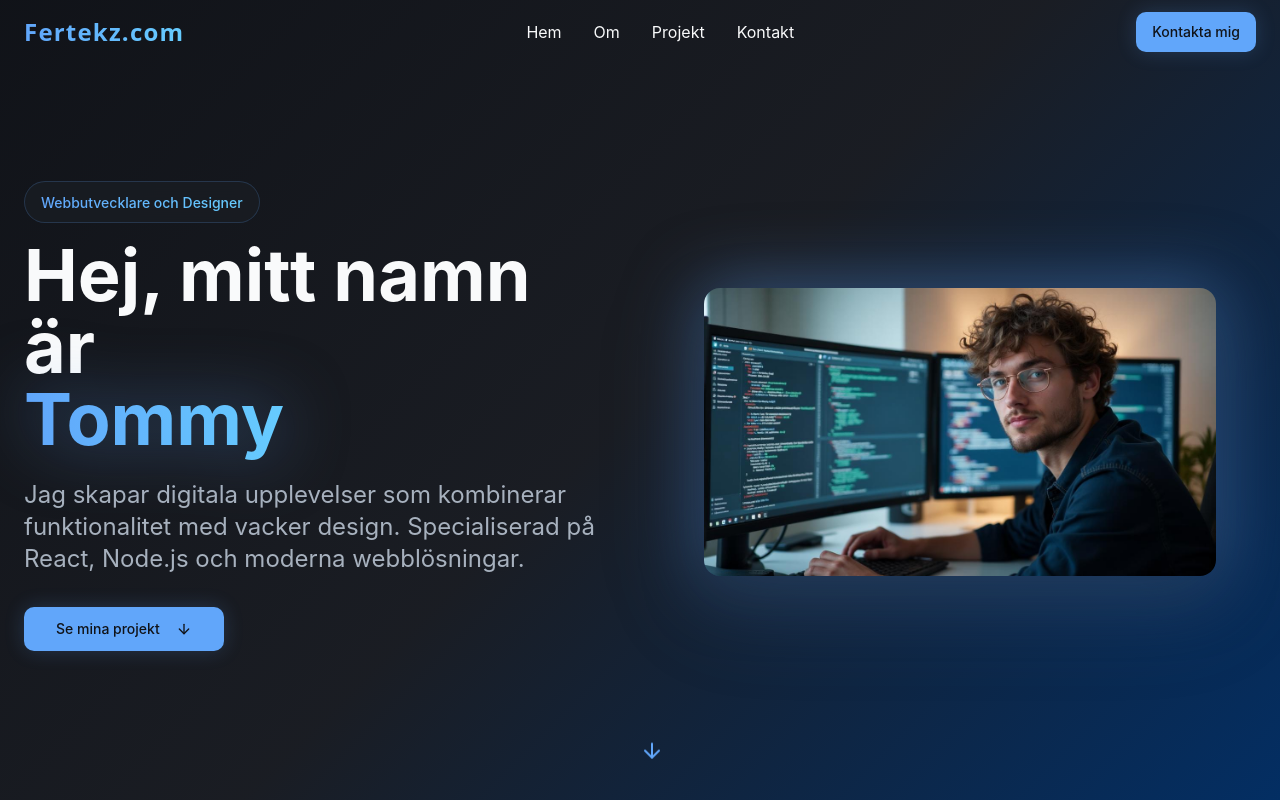
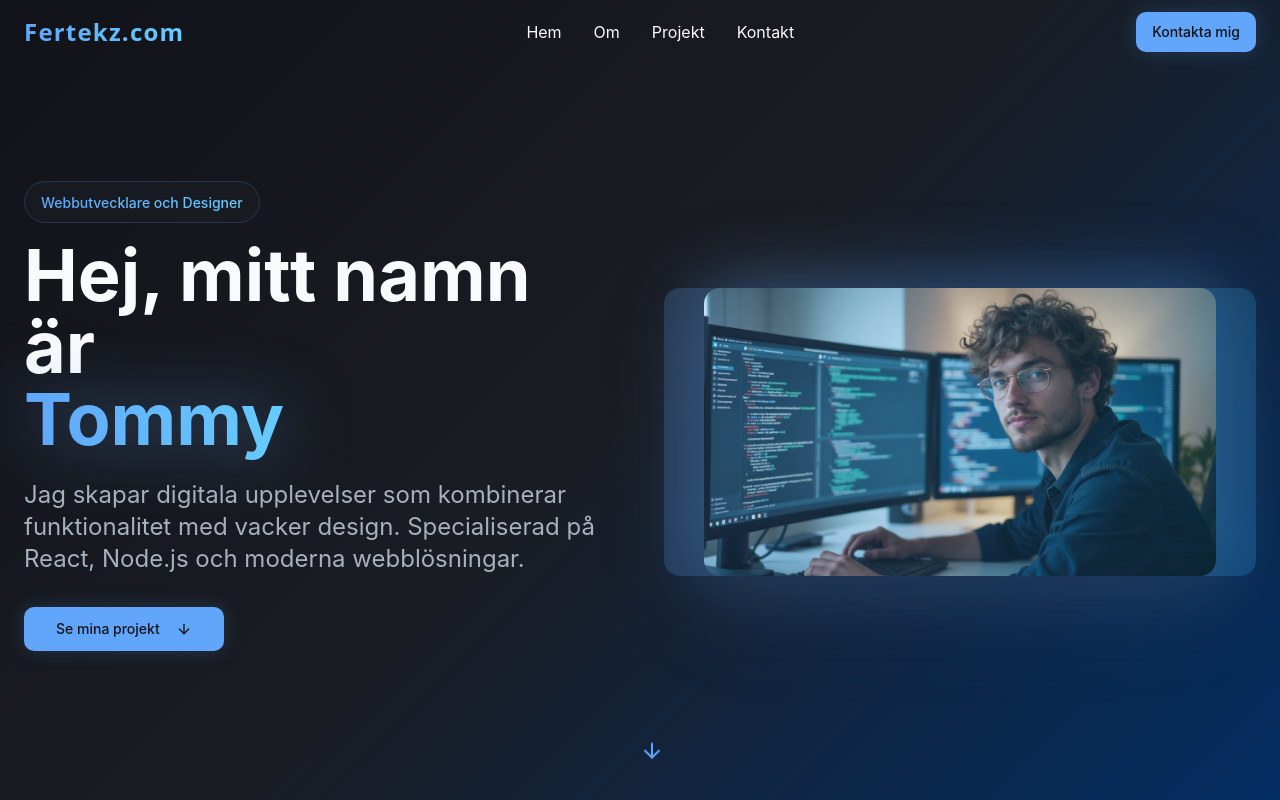
Before and after one commit to anglhz/persona-showcase-demo, a React (Vite) app: page / in a window 1280 px wide. Shown: the top 800 px of the page. Built offline with nearby package versions, Linux system fonts and the light colour scheme.

Commit message:
Fix blank preview

```diff
--- a/src/components/Hero.tsx
+++ b/src/components/Hero.tsx
@@ -47,7 +47,7 @@ const Hero = () => {
                 alt="Tommy - Fullstack Utvecklare"
                 className="w-full max-w-lg mx-auto rounded-2xl shadow-hero animate-glow"
               />
-              <div className="absolute inset-0 rounded-2xl bg-gradient-accent opacity-20" />
+              <div className="absolute inset-0 rounded-2xl gradient-accent opacity-20" />
             </div>
           </div>
         </div>
```
